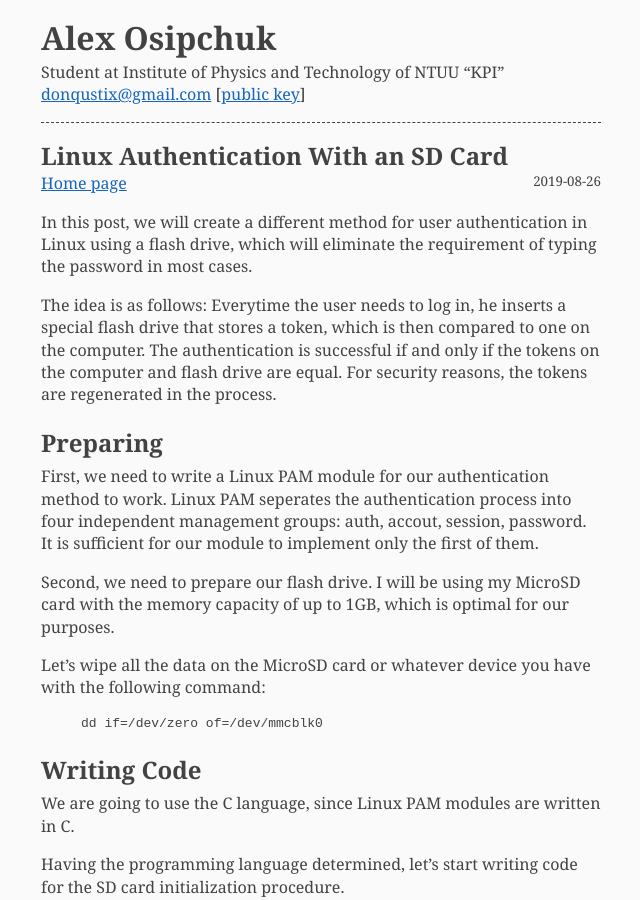
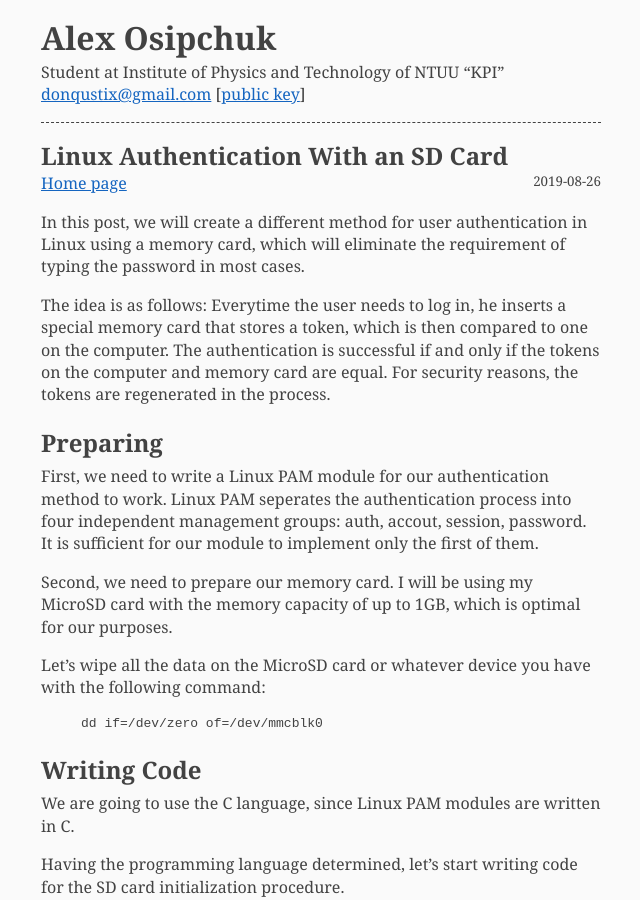
Before and after one commit to donqustix/donqustix.github.io, a Jekyll site: the page built from _posts/2019-08-26-linux-authentication-with-an-sd-card.md, in a window 1280 px wide and 900 px high. Shown: the whole window, without its empty margins (319-959 px from the left). Built offline with Jekyll 4.4.1, drawn with Linux system fonts in a browser that asks for light colours.

Commit message:
fix terminology

```diff
--- a/_posts/2019-08-26-linux-authentication-with-an-sd-card.md
+++ b/_posts/2019-08-26-linux-authentication-with-an-sd-card.md
@@ -5,15 +5,15 @@ title:  "Linux Authentication With an SD Card"
 category: linux
 ---
 
-In this post, we will create a different method for user authentication in Linux using a flash drive, which will eliminate the requirement of typing the password in most cases.
+In this post, we will create a different method for user authentication in Linux using a memory card, which will eliminate the requirement of typing the password in most cases.
 
-The idea is as follows: Everytime the user needs to log in, he inserts a special flash drive that stores a token, which is then compared to one on the computer. The authentication is successful if and only if the tokens on the computer and flash drive are equal. For security reasons, the tokens are regenerated in the process.
+The idea is as follows: Everytime the user needs to log in, he inserts a special memory card that stores a token, which is then compared to one on the computer. The authentication is successful if and only if the tokens on the computer and memory card are equal. For security reasons, the tokens are regenerated in the process.
 
 ## Preparing
 
 First, we need to write a Linux PAM module for our authentication method to work. Linux PAM seperates the authentication process into four independent management groups: auth, accout, session, password. It is sufficient for our module to implement only the first of them.
 
-Second, we need to prepare our flash drive. I will be using my MicroSD card with the memory capacity of up to 1GB, which is optimal for our purposes.
+Second, we need to prepare our memory card. I will be using my MicroSD card with the memory capacity of up to 1GB, which is optimal for our purposes.
 
 Let's wipe all the data on the MicroSD card or whatever device you have with the following command:
 {% highlight bash %}
```
